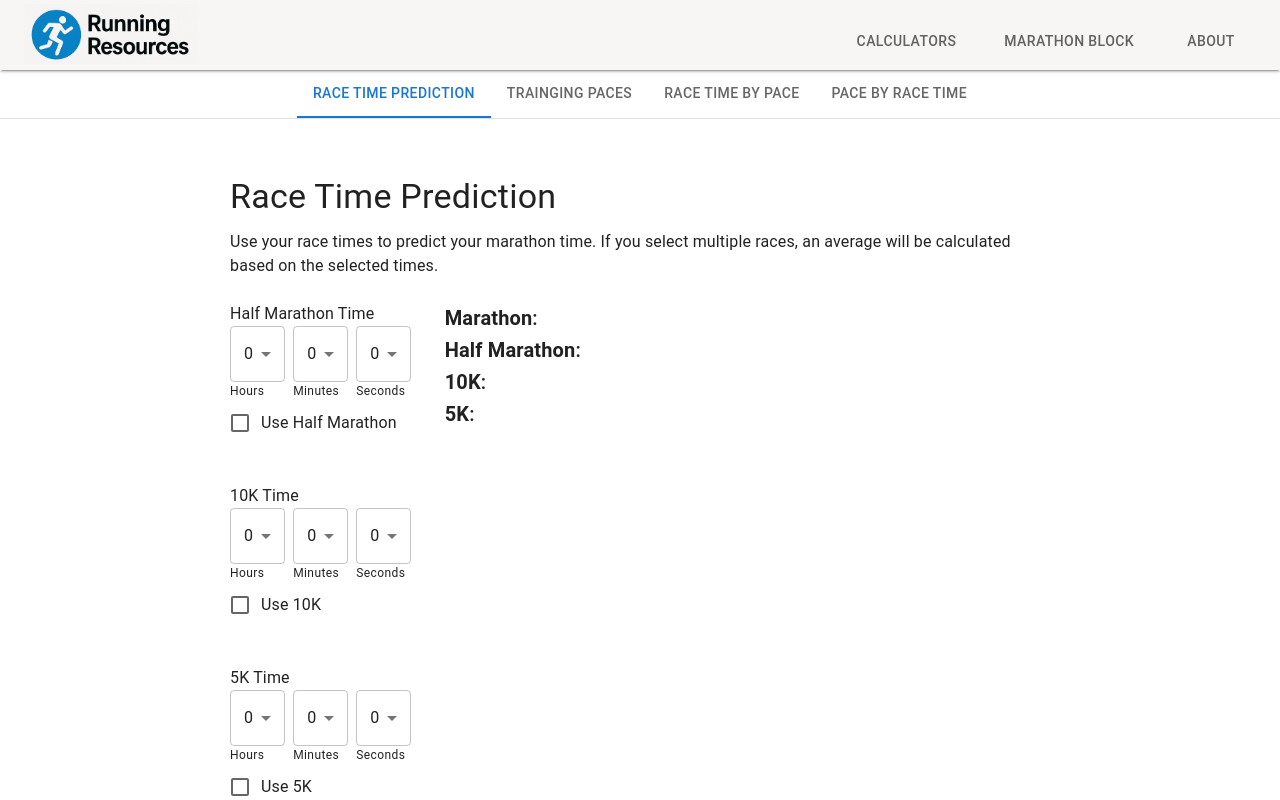
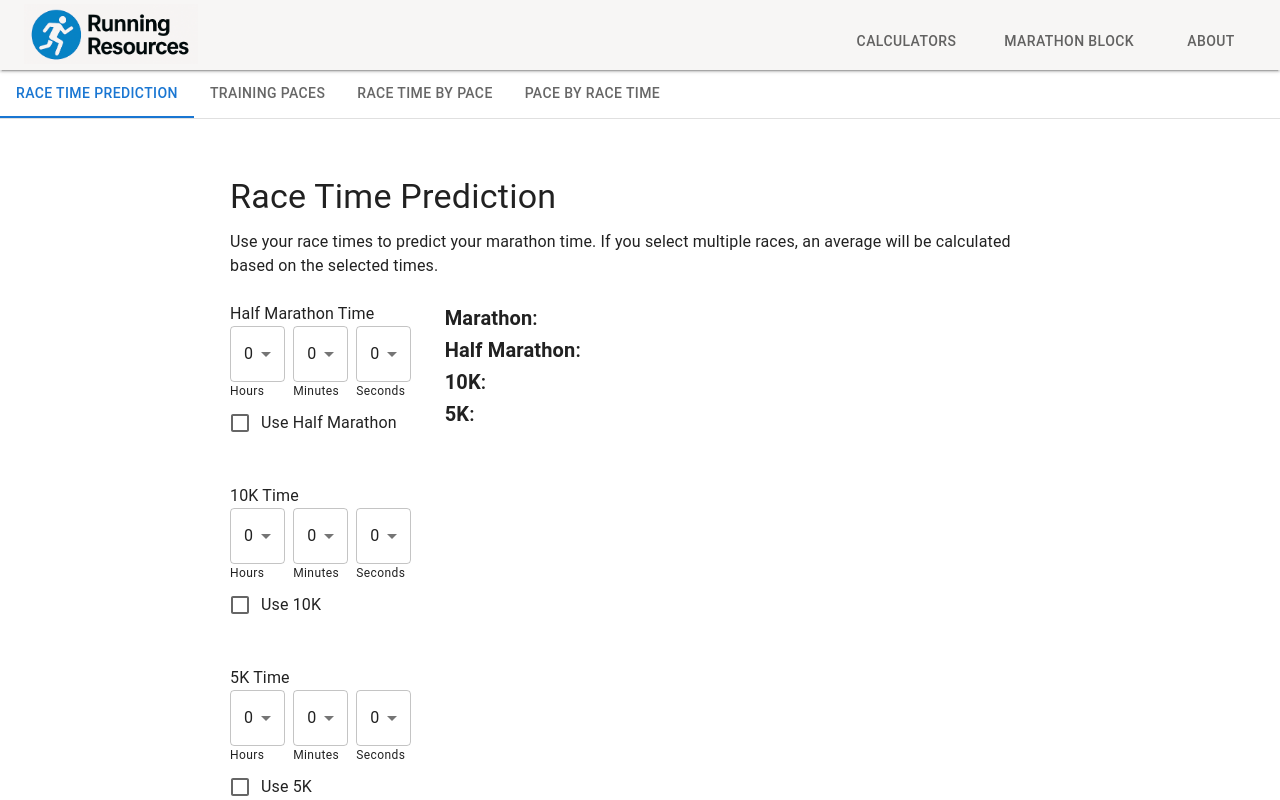
Before and after one commit to rudymiked/runningcalc, a React (Vite) app in the folder running_calc/react-app/: page / in a window 1280 px wide. Built offline with nearby package versions, Linux system fonts and the light colour scheme.

Commit message:
scroll for calculator tabs

```diff
--- a/running_calc/react-app/src/pages/Calculators.tsx
+++ b/running_calc/react-app/src/pages/Calculators.tsx
@@ -39,11 +39,21 @@ export const Calculators = () => {
           zIndex: 1000,
           borderBottom: 1,
           borderColor: 'divider',
+          '&::-webkit-scrollbar': { display: 'none' },
+          '-ms-overflow-style': 'none',
+          'scrollbar-width': 'none',
+
         }}
       >
-        <Tabs value={tab} onChange={handleTabChange} centered>
+        <Tabs
+          value={tab}
+          onChange={handleTabChange}
+          variant="scrollable"
+          scrollButtons="auto"
+          aria-label="scrollable tabs"
+        >
           <Tab label="Race Time Prediction" />
-          <Tab label="Trainging Paces" />
+          <Tab label="Training Paces" />
           <Tab label="Race Time By Pace" />
           <Tab label="Pace By Race Time" />
           {/* <Tab label="VDOT Dashboard" /> */}
```
